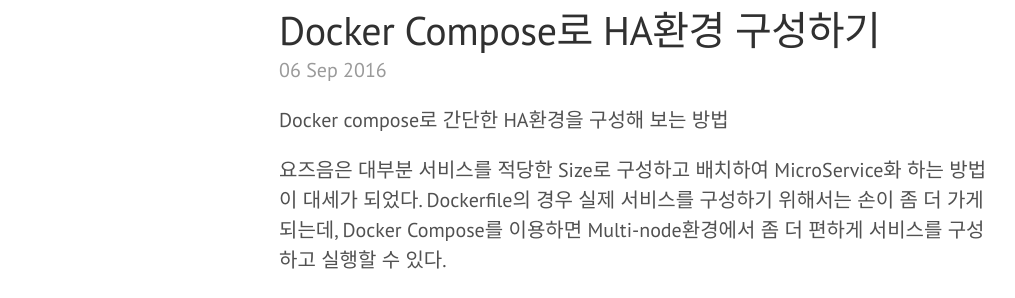
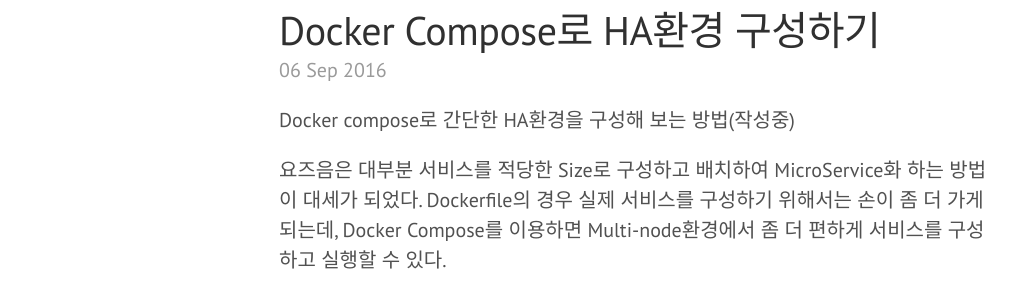
Before and after one commit to skaqud/skaqud.github.com, a Jekyll site: the page built from _posts/2016-09-06-Docker-run-with-docker-compose.markdown, in a window 1280 px wide. Shown: the part 127-425 px from the top of the page, without its empty margins (1-1016 px from the left). Built offline with Jekyll 4.4.1, drawn with Linux system fonts in a browser that asks for light colours.

Commit message:
update posts

```diff
--- a/_posts/2016-09-06-Docker-run-with-docker-compose.markdown
+++ b/_posts/2016-09-06-Docker-run-with-docker-compose.markdown
@@ -8,7 +8,7 @@
 - Docker
 ---
 
-Docker compose로 간단한 HA환경을 구성해 보는 방법
+Docker compose로 간단한 HA환경을 구성해 보는 방법(작성중)
 
 요즈음은 대부분 서비스를 적당한 Size로 구성하고 배치하여 MicroService화 하는 방법이 대세가 되었다. Dockerfile의 경우 실제 서비스를 구성하기 위해서는 손이 좀 더 가게 되는데, Docker Compose를 이용하면 Multi-node환경에서 좀 더 편하게 서비스를 구성하고 실행할 수 있다.
 
```
